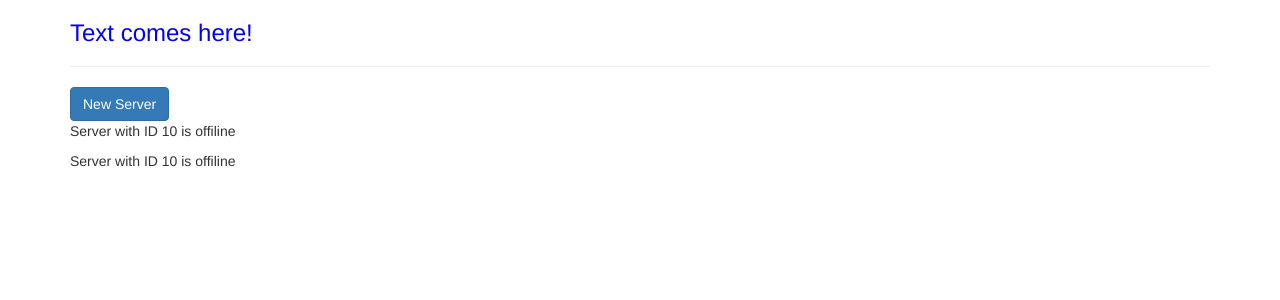
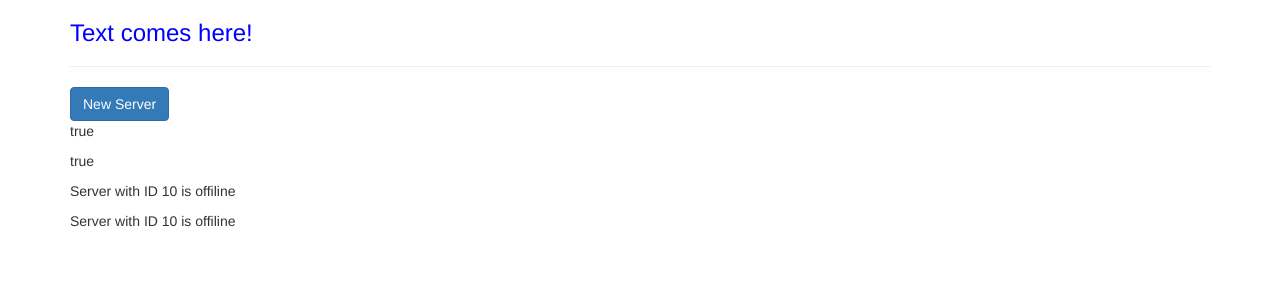
Before and after one commit to clebersonp/angular5-udemy, an Angular app in the folder my-first-app/: page / in a window 1280 px wide. Shown: the top 300 px of the page. Built offline with nearby package versions, Linux system fonts and the light colour scheme.

Commit message:
adicionados mais exemplos de string interpolation e property binding

```diff
--- a/my-first-app/src/app/servers/servers.component.html
+++ b/my-first-app/src/app/servers/servers.component.html
@@ -1,4 +1,6 @@
 <!-- property databinding - colocar a propriedade html entre conchetes e o seu valor é uma variavel do servico -->
 <button class="btn btn-primary" [disabled]="!allowNewServer">New Server</button>
+<p>{{ allowNewServer }}</p> <!-- string interpolatin -->
+<p [innerText]="allowNewServer"></p> <!-- property databinding -->
 <app-server></app-server>
 <app-server></app-server>
```
